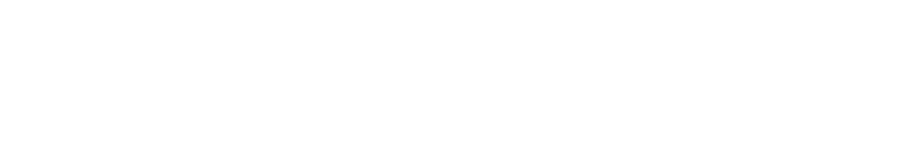
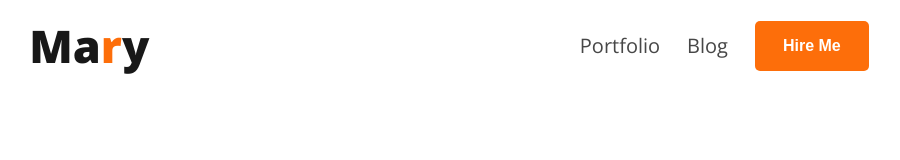
Before and after one commit to Azizul707/developer-portfolio, a plain HTML site: page index.html in a window 1280 px wide. Shown: the whole page, without its empty margins (191-1091 px from the left). Drawn offline with nearby package versions, Linux system fonts and the light colour scheme.

Commit message:
added nav bar

```diff
--- a/index.html
+++ b/index.html
@@ -1,23 +1,34 @@
 <!DOCTYPE html>
 <html lang="en">
-<head>
-    <meta charset="UTF-8">
-    <meta name="viewport" content="width=device-width, initial-scale=1.0">
+  <head>
+    <meta charset="UTF-8" />
+    <meta name="viewport" content="width=device-width, initial-scale=1.0" />
     <title>Developer Portfolio</title>
-    <link rel="stylesheet" href="style.css">
-</head>
-<body>
+    <link rel="preconnect" href="https://fonts.googleapis.com" />
+    <link rel="preconnect" href="https://fonts.gstatic.com" crossorigin />
+    <link
+      href="https://fonts.googleapis.com/css2?family=Open+Sans:wght@400;700;800&display=swap"
+      rel="stylesheet"
+    />
+    <link rel="stylesheet" href="style.css" />
+  </head>
+  <body>
     <header>
-
+      <nav>
+        <div class="logo">
+          <h3>Ma<span>r</span>y</h3>
+        </div>
+        <div class="menus">
+          <ul>
+            <li><a href="#">Portfolio</a></li>
+            <li><a href="#">Blog</a></li>
+            <li><button class="nav-button">Hire Me</button></li>
+          </ul>
+        </div>
+      </nav>
     </header>
-        <nav>
-
-        </nav>
-    <main>
-
-    </main>
-    <footer>
-
-    </footer>
-</body>
+    <nav></nav>
+    <main></main>
+    <footer></footer>
+  </body>
 </html>
--- a/style.css
+++ b/style.css
@@ -1,5 +1,55 @@
+@import url('https://fonts.googleapis.com/css2?family=Open+Sans:wght@400;700;800&display=swap');
+
+htm,body{
+    font-family: 'Open Sans', sans-serif;
+}
 *{
     margin: 0px;
     padding: 0px;
     box-sizing: border-box;
 }
+
+/*! nav styles start here  */
+
+nav{
+    display: flex;
+    justify-content: space-around;
+    align-items: center;
+    margin-top: 10px;
+    padding: 5px;
+}
+
+/*! menu style start */
+
+ul{
+    display: flex;
+    align-items: center;
+    gap: 27px;
+
+}
+.logo>h3{
+    color: #181818;
+    font-size: 45px;
+    font-weight: 800;
+}
+/* ! logo style start */
+span{
+    color: #FD6E0A;
+}
+ul,li,a{
+    list-style: none;
+    text-decoration: none;
+    color: #474747;
+    font-size: 20px;
+    font-weight: 400;
+}
+.nav-button{
+    cursor: pointer;
+    font-size: 16px;
+    font-weight: 600;
+    padding: 16px 28px;
+    color: #fff;
+    border: none;
+    border-radius: 5px;
+    background: #FD6E0A;
+}
```
